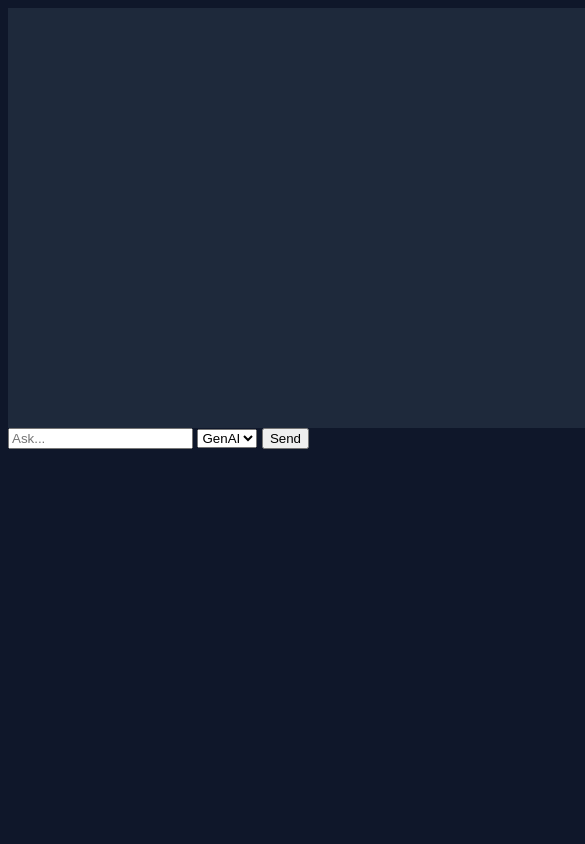
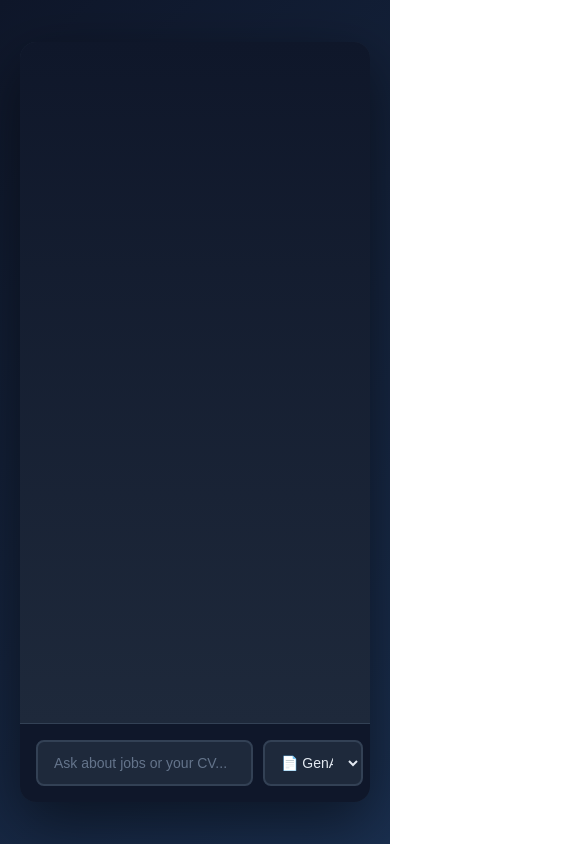
Before and after one commit to redmas45/Job_Scrapper, a plain HTML site: page frontend/index.html in a window 390 px wide. Shown: the top 844 px of the page, 585 px wide, since content can reach past the window. Drawn offline with Linux system fonts and the light colour scheme.

Commit message:
UI changes

```diff
--- a/frontend/index.html
+++ b/frontend/index.html
@@ -1,19 +1,24 @@
 <!DOCTYPE html>
 <html>
 <head>
-<link rel="stylesheet" href="style.css">
+    <meta charset="UTF-8">
+    <meta name="viewport" content="width=device-width, initial-scale=1.0">
+    <title>🤖 AI Job Agent - Job Recommendations</title>
+    <link rel="stylesheet" href="style.css">
 </head>
 <body>
 
 <div class="chat">
     <div id="chat-box"></div>
 
-    <input id="input" placeholder="Ask..." />
-    <select id="cv">
-        <option value="1">GenAI</option>
-        <option value="2">CV</option>
-    </select>
-    <button onclick="send()">Send</button>
+    <div class="input-container">
+        <input id="input" placeholder="Ask about jobs or your CV..." />
+        <select id="cv">
+            <option value="1">📄 GenAI CV</option>
+            <option value="2">🎯 CV Analysis</option>
+        </select>
+        <button onclick="send()">Send</button>
+    </div>
 </div>
 
 <script src="script.js"></script>
--- a/frontend/script.js
+++ b/frontend/script.js
@@ -1,4 +1,4 @@
-const API = "http://127.0.0.1:8000/ask";
+const API = "https://job-scrapper-0x72.onrender.com";
 
 async function send(){
     let input = document.getElementById("input");
@@ -7,10 +7,16 @@ async function send(){
 
     let q = input.value;
 
+    if (!q.trim()) return;
+
     chat.innerHTML += `<div class="user">${q}</div>`;
     input.value="";
 
-    let res = await fetch(API,{
+    // Show loading indicator
+    chat.innerHTML += `<div class="bot">⏳ Loading...</div>`;
+
+    try {
+        let res = await fetch(API + "/ask", {
             method:"POST",
             headers:{
                 "Content-Type":"application/json",
@@ -19,7 +25,19 @@ async function send(){
             body: JSON.stringify({query:q, cv:cv})
         });
 
+        if (!res.ok) {
+            throw new Error(`HTTP error! status: ${res.status}`);
+        }
+
         let data = await res.json();
 
-    chat.innerHTML += `<div class="bot">${data.answer}</div>`;
+        // Remove loading indicator and show answer
+        let botMessages = document.querySelectorAll(".bot");
+        botMessages[botMessages.length - 1].textContent = data.answer;
+    } catch (error) {
+        console.error("Error:", error);
+        chat.innerHTML += `<div class="bot">❌ Error: ${error.message}</div>`;
     }
+
+    chat.scrollTop = chat.scrollHeight;
+}
--- a/frontend/style.css
+++ b/frontend/style.css
@@ -1,5 +1,205 @@
-body { background:#0f172a; color:white; font-family:Arial; }
-.chat { width:600px; margin:auto; }
-#chat-box { height:400px; overflow:auto; background:#1e293b; padding:10px; }
-.user { background:#22c55e; margin:5px; padding:5px; text-align:right; }
-.bot { background:#334155; margin:5px; padding:5px; }
+* {
+    margin: 0;
+    padding: 0;
+    box-sizing: border-box;
+}
+
+body {
+    background: linear-gradient(135deg, #0f172a 0%, #1a2f4f 100%);
+    color: #e2e8f0;
+    font-family: 'Segoe UI', Tahoma, Geneva, Verdana, sans-serif;
+    min-height: 100vh;
+    display: flex;
+    align-items: center;
+    justify-content: center;
+    padding: 20px;
+}
+
+.chat {
+    width: 100%;
+    max-width: 700px;
+    background: #1e293b;
+    border-radius: 16px;
+    box-shadow: 0 20px 60px rgba(0, 0, 0, 0.5);
+    display: flex;
+    flex-direction: column;
+    height: 90vh;
+    max-height: 600px;
+    overflow: hidden;
+}
+
+#chat-box {
+    flex: 1;
+    overflow-y: auto;
+    background: linear-gradient(to bottom, #0f172a, #1e293b);
+    padding: 20px;
+    display: flex;
+    flex-direction: column;
+    gap: 12px;
+}
+
+.user {
+    background: linear-gradient(135deg, #10b981 0%, #059669 100%);
+    margin-left: auto;
+    margin-right: 0;
+    max-width: 80%;
+    padding: 12px 16px;
+    border-radius: 12px 0 12px 12px;
+    text-align: right;
+    word-wrap: break-word;
+    animation: slideInRight 0.3s ease;
+}
+
+.bot {
+    background: linear-gradient(135deg, #475569 0%, #334155 100%);
+    margin-right: auto;
+    margin-left: 0;
+    max-width: 80%;
+    padding: 12px 16px;
+    border-radius: 12px 12px 0 12px;
+    word-wrap: break-word;
+    animation: slideInLeft 0.3s ease;
+}
+
+@keyframes slideInRight {
+    from {
+        opacity: 0;
+        transform: translateX(20px);
+    }
+    to {
+        opacity: 1;
+        transform: translateX(0);
+    }
+}
+
+@keyframes slideInLeft {
+    from {
+        opacity: 0;
+        transform: translateX(-20px);
+    }
+    to {
+        opacity: 1;
+        transform: translateX(0);
+    }
+}
+
+#chat-box::-webkit-scrollbar {
+    width: 8px;
+}
+
+#chat-box::-webkit-scrollbar-track {
+    background: #0f172a;
+    border-radius: 10px;
+}
+
+#chat-box::-webkit-scrollbar-thumb {
+    background: #475569;
+    border-radius: 10px;
+}
+
+#chat-box::-webkit-scrollbar-thumb:hover {
+    background: #64748b;
+}
+
+.input-container {
+    display: flex;
+    gap: 10px;
+    padding: 16px;
+    background: #0f172a;
+    border-top: 1px solid #334155;
+}
+
+#input {
+    flex: 1;
+    padding: 12px 16px;
+    border: 2px solid #334155;
+    border-radius: 8px;
+    background: #1e293b;
+    color: #e2e8f0;
+    font-size: 14px;
+    transition: all 0.3s ease;
+}
+
+#input:focus {
+    outline: none;
+    border-color: #10b981;
+    background: #334155;
+    box-shadow: 0 0 8px rgba(16, 185, 129, 0.2);
+}
+
+#input::placeholder {
+    color: #64748b;
+}
+
+#cv {
+    padding: 12px 12px;
+    border: 2px solid #334155;
+    border-radius: 8px;
+    background: #1e293b;
+    color: #e2e8f0;
+    cursor: pointer;
+    font-size: 14px;
+    transition: all 0.3s ease;
+    min-width: 120px;
+}
+
+#cv:hover {
+    border-color: #10b981;
+}
+
+#cv:focus {
+    outline: none;
+    border-color: #10b981;
+    box-shadow: 0 0 8px rgba(16, 185, 129, 0.2);
+}
+
+button {
+    padding: 12px 24px;
+    background: linear-gradient(135deg, #10b981 0%, #059669 100%);
+    color: white;
+    border: none;
+    border-radius: 8px;
+    font-weight: 600;
+    cursor: pointer;
+    transition: all 0.3s ease;
+    font-size: 14px;
+}
+
+button:hover {
+    transform: translateY(-2px);
+    box-shadow: 0 8px 16px rgba(16, 185, 129, 0.3);
+}
+
+button:active {
+    transform: translateY(0);
+}
+
+/* Responsive design */
+@media (max-width: 600px) {
+    .chat {
+        max-height: calc(100vh - 20px);
+    }
+
+    .user,
+    .bot {
+        max-width: 95%;
+    }
+
+    #cv {
+        min-width: 100px;
+    }
+}
+
+/* Loading animation */
+.bot:has(> :contains('⏳')) {
+    animation: pulse 1.5s infinite;
+}
+
+@keyframes pulse {
+    0%, 100% {
+        opacity: 1;
+    }
+    50% {
+        opacity: 0.7;
+    }
+}
```
Also changed, not shown: 3 other files. Lines whose indentation alone changed are shown as unchanged.
